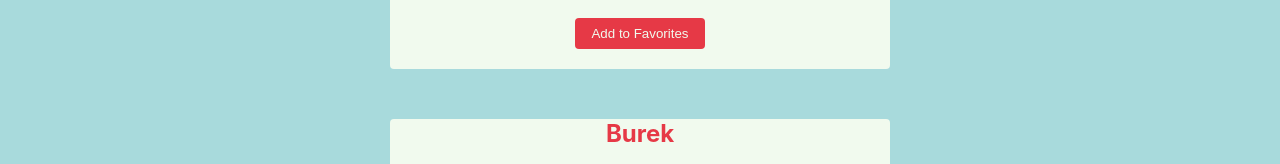
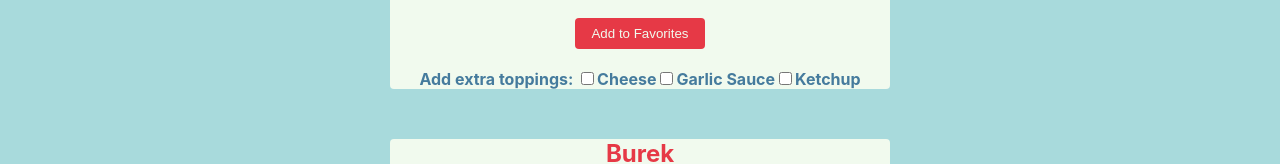
Before and after one commit to ekat-br/redux-lieferando, a React (Create React App) app: page / in a window 1280 px wide. Shown: the part 500-664 px from the top of the page. Built offline with nearby package versions, Linux system fonts and the light colour scheme.

Commit message:
Add toppings functionality

```diff
--- a/src/app/store.js
+++ b/src/app/store.js
@@ -1,10 +1,12 @@
 import { configureStore } from '@reduxjs/toolkit'
 import { apiSlice } from '../features/api/apiSlice';
 import {favoritesSlice} from '../features/favorites/favoritesSlice';
+import {toppingsSlice} from '../features/toppings/toppingsSlice';
 
 const store =  configureStore({
   reducer: {
     favorites: favoritesSlice.reducer,
+    toppings : toppingsSlice.reducer,
     [apiSlice.reducerPath]: apiSlice.reducer,
   },
   middleware: getDefaultMiddleware =>
--- a/src/features/meals/MealsCard.js
+++ b/src/features/meals/MealsCard.js
@@ -1,14 +1,16 @@
 import { styled } from "styled-components";
 import FavoriteButton from "../favorites/FavoriteButton";
+import ToppingButton from "../toppings/ToppingButton";
 export default function MealsCard({meal}){
 
-    const {strMeal, strMealThumb, strArea} = meal;
+    const {strMeal, strMealThumb, strArea, idMeal} = meal;
     return(
         <Container>
             <MealTitle>{strMeal}</MealTitle>
             <MealImage src={strMealThumb}/>
             <MealType>Origin: {strArea}</MealType>
             <FavoriteButton meal={meal}/>
+            <ToppingButton mealId={idMeal}/>
         </Container>
     );
 }
--- a/src/features/meals/MealsList.js
+++ b/src/features/meals/MealsList.js
@@ -23,7 +23,7 @@ export default function MealsList() {
         <Container>
             <Title>Order your favorite meal</Title>
             <>
-                {data.meals.slice(0,visibleMeals).map((meal) => <MealsCard meal={meal}/>)}
+                {data.meals.slice(0,visibleMeals).map((meal) => <MealsCard meal={meal} key={meal.idMeal}/>)}
                 <Button onClick={handleShowMoreMeals} disabled={visibleMeals>= data.meals.length}>Show more meals</Button>
             </>
         </Container>
--- /dev/null
+++ b/src/features/toppings/ToppingButton.js
@@ -0,0 +1,26 @@
+import {  toggledTopping } from "./toppingsSlice";
+import { useDispatch } from "react-redux";
+import { styled } from "styled-components";
+
+export default function ToppingButton({mealId}){
+    const dispatch = useDispatch();
+
+    function handleToggleTopping (topping) {
+        dispatch(toggledTopping({mealId, topping}));
+    }
+
+
+    return(
+        <Container>
+            <span>Add extra toppings: </span>
+           <label><input type="checkbox" onChange={() => handleToggleTopping("Cheese")}/>Cheese</label>
+           <label><input type="checkbox" onChange={() => handleToggleTopping("Garlic Sauce")}/>Garlic Sauce</label>
+           <label><input type="checkbox" onChange={() => handleToggleTopping("Ketchup")}/>Ketchup</label>
+        </Container>
+    )
+}
+
+const Container = styled.div`
+color: #457B9D;
+font-weight: bold;
+`
--- /dev/null
+++ b/src/features/toppings/toppingsSlice.js
@@ -0,0 +1,29 @@
+import { createSlice } from '@reduxjs/toolkit'
+
+export const toppingsSlice = createSlice({
+  name: 'toppings',
+  initialState: {
+  },
+  reducers: {
+    toggledTopping: (state, action) => {
+        const {mealId, topping} = action.payload;
+
+        if(!state[mealId]){
+          state[mealId] = [];
+        }
+
+        const index = state[mealId].indexOf(topping);
+
+        if(index !== -1 ){
+          state[mealId].splice(index, 1)
+        } else {
+          state[mealId].push(topping);
+        }
+
+    },
+    },
+})
+
+export const { toggledTopping } = toppingsSlice.actions
+
+export default toppingsSlice.reducer
```
